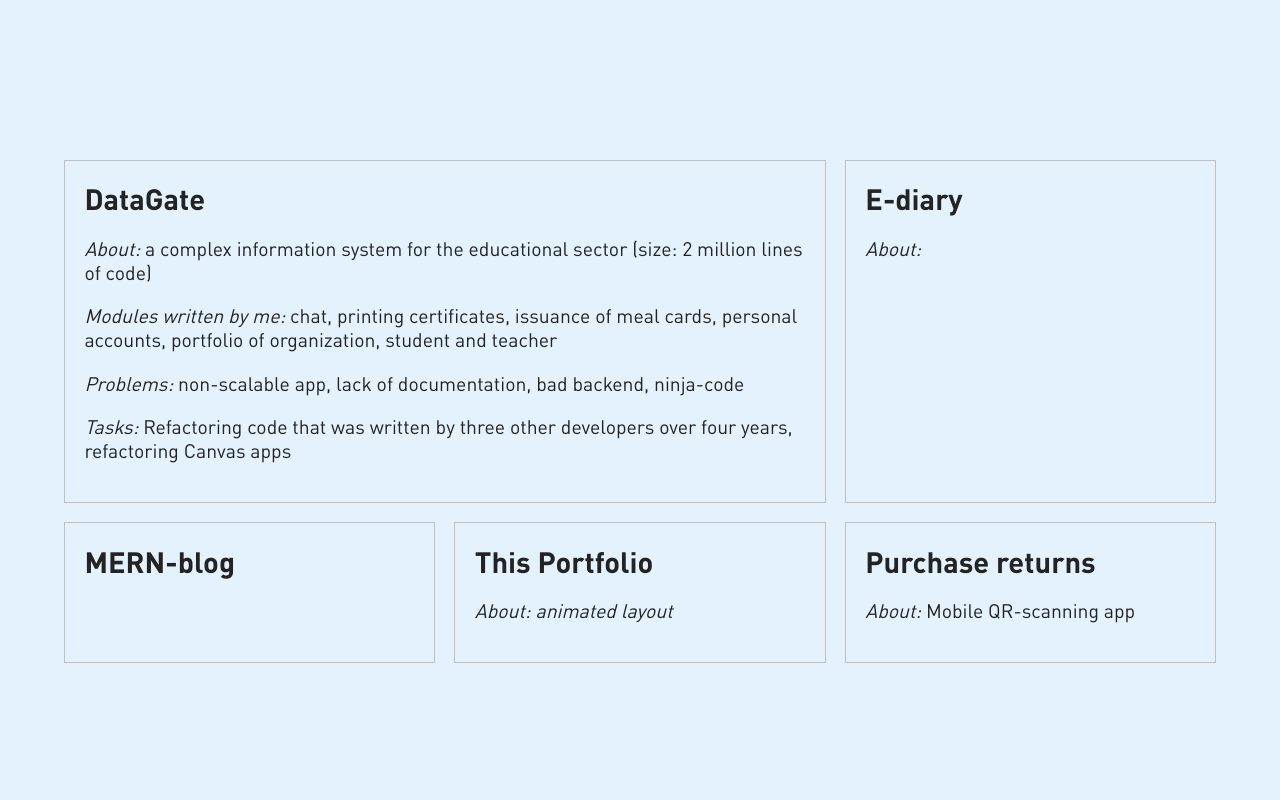
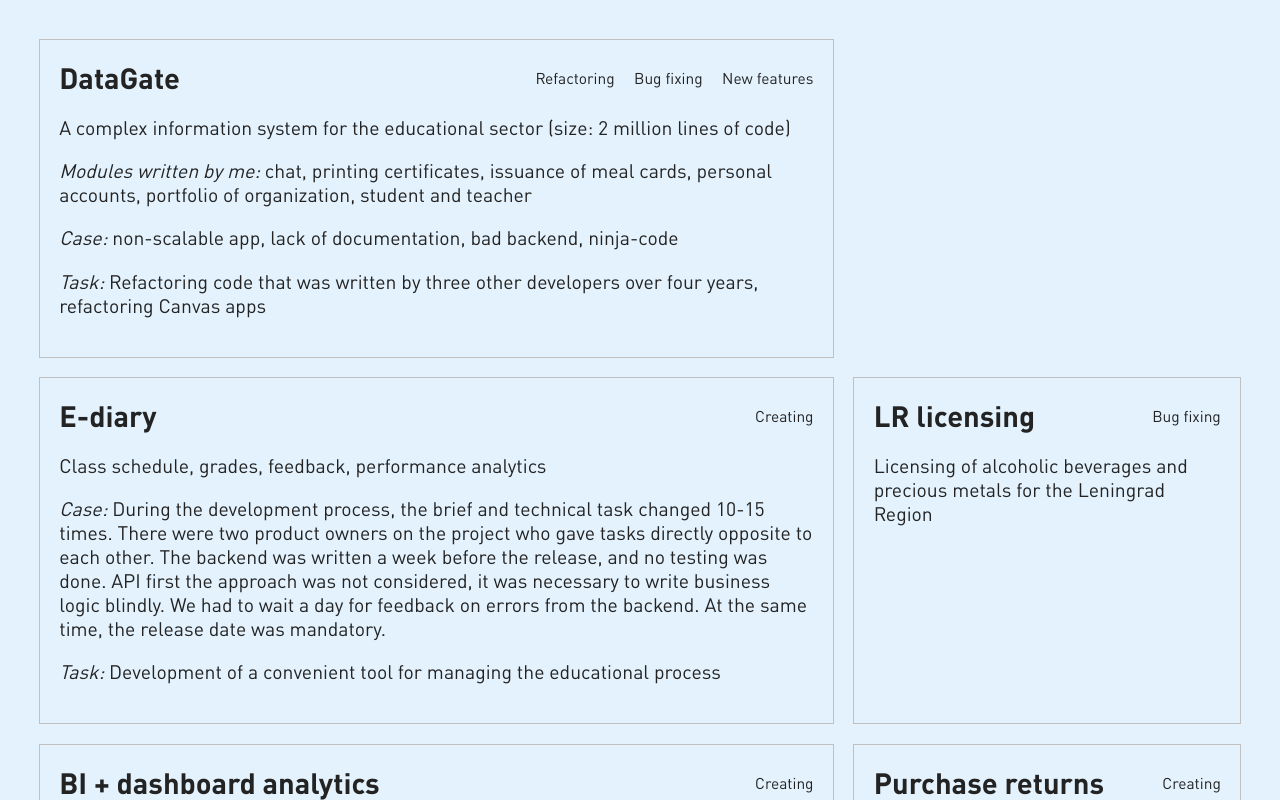
Before and after one commit to allgloryforrobots/portfolio, a React (Create React App) app: page /projects in a window 1280 px wide. Built offline with nearby package versions, Linux system fonts and the light colour scheme.

Commit message:
'information'

```diff
--- a/src/components/Projects/Projects.module.scss
+++ b/src/components/Projects/Projects.module.scss
@@ -4,12 +4,16 @@
     gap: 1rem;
     grid-template-columns: repeat(auto-fill, minmax(15rem, 1fr));
     grid-template-rows: repeat(auto-fill, auto);
-    min-height: 20rem;
-    width: 90vw;
-    margin: 5vh auto;
+    align-content: start;
+    justify-content: center;
+    padding: 2rem;
+    width: 100%;
+    // height: auto;
+    // min-height: 100%;
+    height: fit-content;
 
     @media (min-width:480px) {
-        margin: 20vh auto;
+        padding-top: 2rem;
     }
 
 
@@ -26,17 +30,49 @@
                 grid-column: span 2;
             }
         }
+    }
+}
 
 .project {
+
     &__title {
+
+        display: flex;
+        flex-direction: row;
+        flex-wrap: wrap;
+        justify-content: space-between;
+        align-items: center;
+        margin-bottom: 1rem;
+        gap: 0.5rem;
+    }
+
+    &__name {
         font-weight: 700;
         font-size: 1.5rem;
-                margin-bottom: 1rem;
+        display: flex;
+        align-items: center;
+    }
+
+    &__tags {
+        display: flex;
+        flex-direction: row;
+        flex-wrap: wrap;
+    }
+
+    &__tag {
+        font-size: 0.8rem;
+        margin-right: 1rem;
+        display: flex;
+        align-items: center;
+        padding-top: 0.1rem;
+
+        &:last-child {
+            margin-right: 0;
+        }
     }
 
     &__block {
         margin-bottom: 1rem;
     }
+
 }
-    }
-}
--- a/src/components/Projects/index.jsx
+++ b/src/components/Projects/index.jsx
@@ -7,46 +7,145 @@
     return (
         <div className={styles.projects}>
 
+
             <div className={clsx(styles.projects__card, styles.projects__card_twice)}>
-                <div className={styles.project__title}>DataGate</div>
+
+                <div className={styles.project__title}>
+                    <div className={styles.project__name}>DataGate</div>
+
+                    <div className={styles.project__tags}>
+                        <div className={styles.project__tag}>Refactoring</div>
+                        <div className={styles.project__tag}>Bug fixing</div>
+                        <div className={styles.project__tag}>New features</div>
+                    </div>
+                </div>
+
                 <div className={styles.project__block}>
-                    <em>About: </em> a complex information system for the educational sector (size: 2 million lines of code)
+                    A complex information system for the educational sector (size: 2 million lines of code)
                 </div>
+
                 <div className={styles.project__block}>
                     <em>Modules written by me: </em> chat, printing certificates, issuance of meal cards, personal accounts, portfolio of organization, student and teacher
                 </div>
+
                 <div className={styles.project__block}>
-                    <em>Problems: </em> non-scalable app, lack of documentation, bad backend, ninja-code
+                    <em>Case: </em> non-scalable app, lack of documentation, bad backend, ninja-code
                 </div>
+
                 <div className={styles.project__block}>
-                    <em>Tasks: </em> Refactoring code that was written by three other developers over four years, refactoring Canvas apps
+                    <em>Task: </em> Refactoring code that was written by three other developers over four years, refactoring Canvas apps
+                </div>
+
+            </div>
+
+
+            <div className={clsx(styles.projects__card, styles.projects__card_twice)}>
+
+                <div className={styles.project__title}>
+                    <div className={styles.project__name}>E-diary</div>
+
+                    <div className={styles.project__tags}>
+                        <div className={styles.project__tag}>Creating</div>
+                    </div>
+                </div>
+
+                <div className={styles.project__block}>
+                    Class schedule, grades, feedback, performance analytics
+                </div>
+
+                <div className={styles.project__block}>
+                    <em>Case: </em> During the development process, the brief and technical task changed 10-15 times.
+                    There were two product owners on the project who gave tasks directly opposite to each other.
+                    The backend was written a week before the release, and no testing was done.
+                    API first the approach was not considered, it was necessary to write business logic blindly.
+                    We had to wait a day for feedback on errors from the backend. At the same time, the release date was mandatory.
+                </div>
+
+                <div className={styles.project__block}>
+                    <em>Task: </em> Development of a convenient tool for managing the educational process
+                </div>
+
+            </div>
+
+
+            <div className={styles.projects__card}>
+                <div className={styles.project__title}>
+                    <div className={styles.project__name}>LR licensing</div>
+
+                    <div className={styles.project__tags}>
+                        <div className={styles.project__tag}>Bug fixing</div>
+                    </div>
+                </div>
+
+                <div className={styles.project__block}>
+                    Licensing of alcoholic beverages and precious metals for the Leningrad Region
                 </div>
             </div>
 
-            <div className={styles.projects__card}>
-                <div className={styles.project__title}>E-diary</div>
+
+            <div className={clsx(styles.projects__card, styles.projects__card_twice)}>
+
+                <div className={styles.project__title}>
+                    <div className={styles.project__name}>BI + dashboard analytics</div>
+
+                    <div className={styles.project__tags}>
+                        <div className={styles.project__tag}>Creating</div>
+                    </div>
+                </div>
+
                 <div className={styles.project__block}>
-                    <em>About: </em>
+                    Visual display and data analytics. Sorting, filtering, graphs, workspace customization, highlighting indicators that deviate from the norm
                 </div>
-            </div>
-
-            <div className={styles.projects__card}>
-                <div className={styles.project__title}>MERN-blog</div>
 
             </div>
 
+
             <div className={styles.projects__card}>
-                <div className={styles.project__title}>This Portfolio</div>
+
+                <div className={styles.project__title}>
+                    <div className={styles.project__name}>Purchase returns</div>
+
+                    <div className={styles.project__tags}>
+                        <div className={styles.project__tag}>Creating</div>
+                    </div>
+                </div>
+
                 <div className={styles.project__block}>
-                    <em>About: animated layout</em>
+                    Mobile QR-scanning app. Scanning a receipt, obtaining information on the product, generating a return request
                 </div>
+
             </div>
 
+
+
+
             <div className={styles.projects__card}>
-                <div className={styles.project__title}>Purchase returns</div>
+
+                <div className={styles.project__title}>
+                    <div className={styles.project__name}>MERN-blog</div>
+
+                    <div className={styles.project__tags}>
+                        <div className={styles.project__tag}>Self project</div>
+                    </div>
+                </div>
+
+            </div>
+
+
+            <div className={styles.projects__card}>
+
+                <div className={styles.project__title}>
+                    <div className={styles.project__name}>This Portfolio</div>
+
+                    <div className={styles.project__tags}>
+                        <div className={styles.project__tag}>Self project</div>
+                    </div>
+                </div>
+
                 <div className={styles.project__block}>
-                    <em>About: </em> Mobile QR-scanning app
+                    Animated layout whitch containing basic information
                 </div>
+
             </div>
 
 
```
Lines whose indentation alone changed are shown as unchanged.
